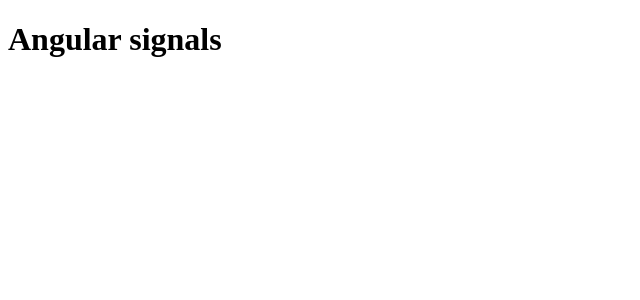
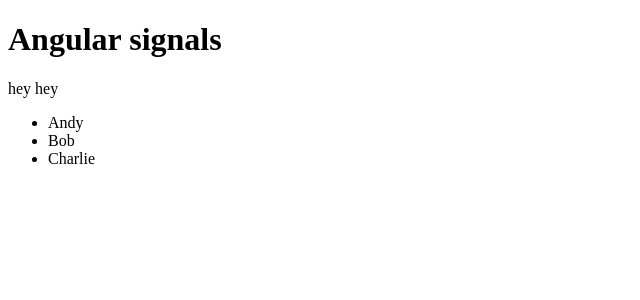
Before and after one commit to Sevdariel/Egghead.io-Signals, an Angular app: page / in a window 1280 px wide. Shown: the top 300 px of the page, without its empty margins (0-640 px from the left). Built offline with nearby package versions, Linux system fonts and the light colour scheme.

Commit message:
Lesson 2

```diff
--- a/src/app/app.component.html
+++ b/src/app/app.component.html
@@ -1 +1,12 @@
 <h1>Angular signals</h1>
+{{ item() }}
+
+<!-- {{item().toLowerCase()}}  Object is possibly undefined -->
+{{ item()?.toLowerCase()}}
+
+<ul>
+  @for(item of items();track 'id') {
+  <li>{{item.name}}</li>
+
+  }
+</ul>
--- a/src/app/app.component.ts
+++ b/src/app/app.component.ts
@@ -16,5 +16,11 @@
 export class AppComponent {
   title = 'Egghead.io-Signals';
 
-  item = signal<string | undefined>(undefined);
+  item = signal<string | undefined>('hey');
+
+  items = signal([
+    { id: 1, name: 'Andy' },
+    { id: 2, name: 'Bob' },
+    { id: 3, name: 'Charlie' },
+  ])
 }
```
